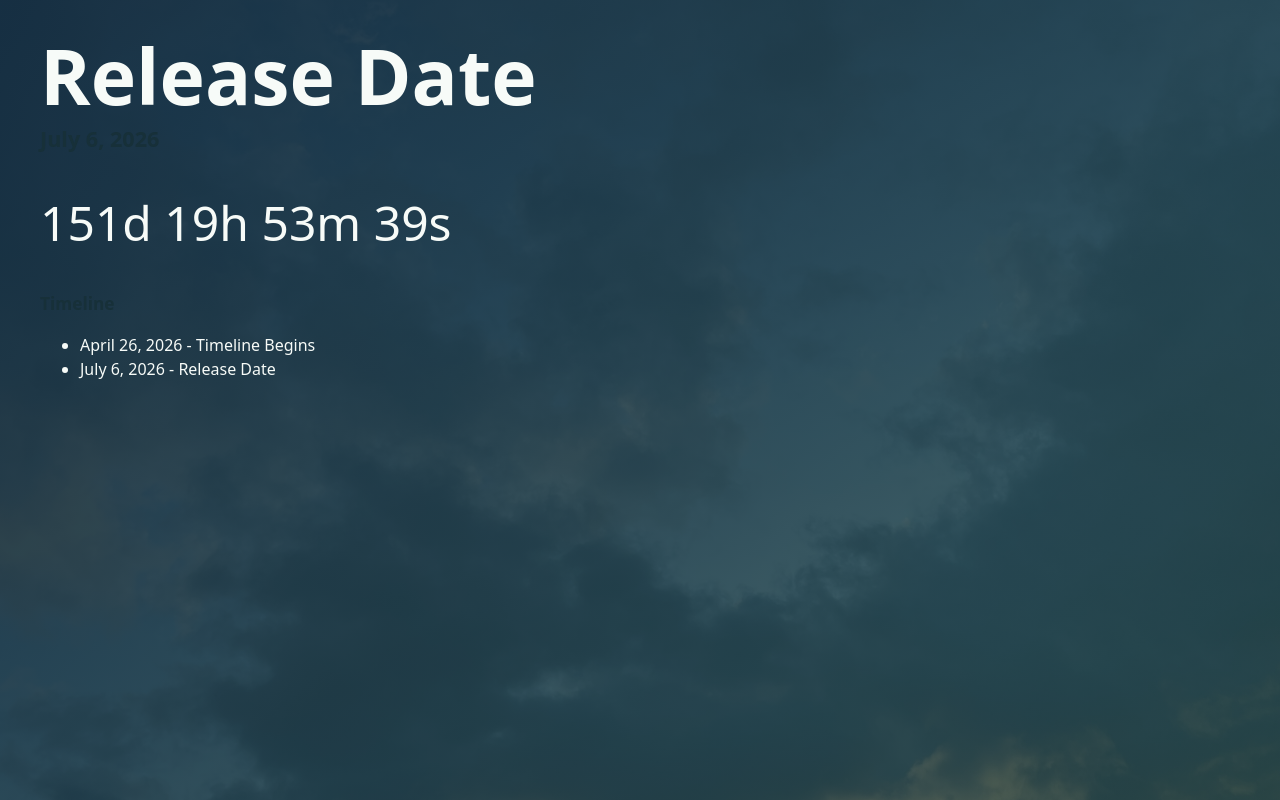
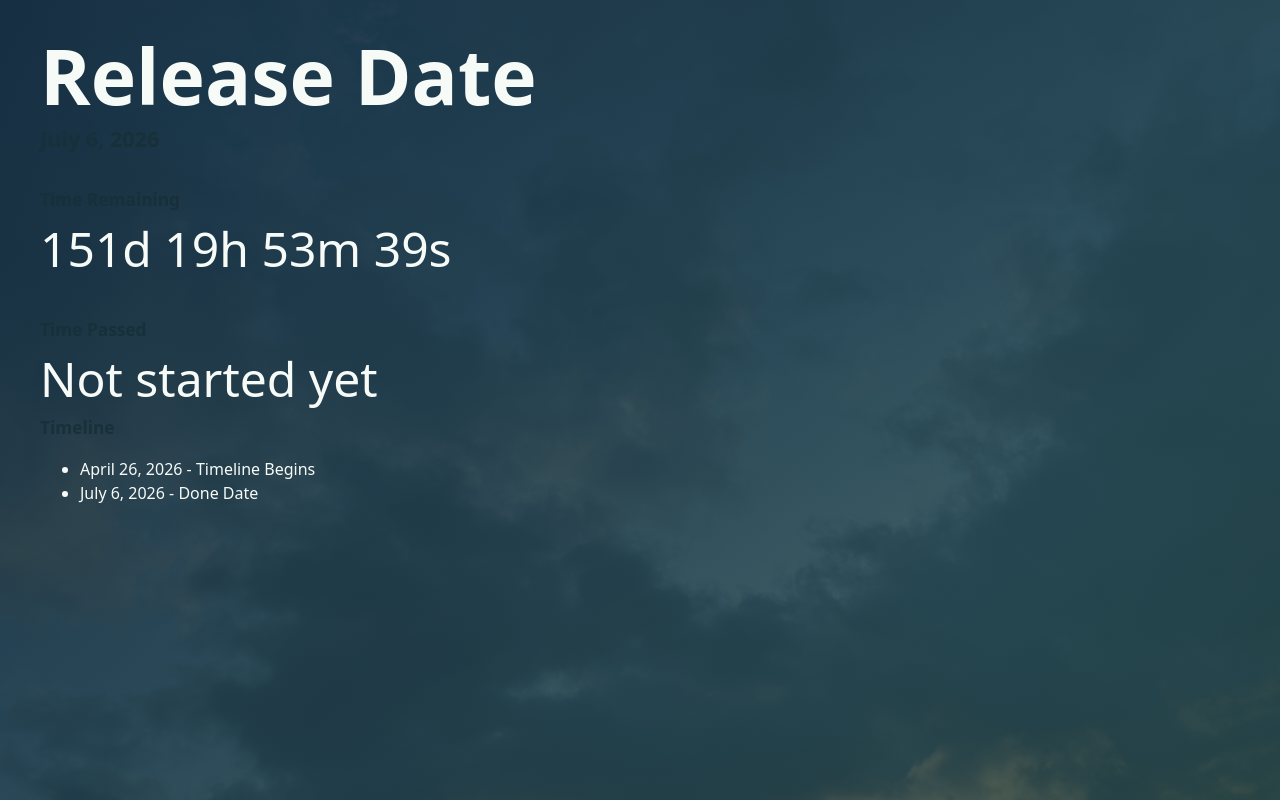
Before and after one commit to btmunger/brianmunger-site, a React (Vite) app: page /countdown in a window 1280 px wide. Built offline with nearby package versions, Linux system fonts and the light colour scheme.

Commit message:
add days passed

```diff
--- a/src/countdown.tsx
+++ b/src/countdown.tsx
@@ -2,27 +2,46 @@ import { useEffect, useState } from "react";
 
 export default function Countdown() {
   const releaseDate = new Date("2026-07-06T00:00:00");
+  const startDate = new Date("2026-04-26T00:00:00");
 
   const [timeLeft, setTimeLeft] = useState("");
+  const [timePassed, setTimePassed] = useState("");
 
   useEffect(() => {
     const interval = setInterval(() => {
       const now = new Date();
-      const diff = releaseDate.getTime() - now.getTime();
 
-      if (diff <= 0) {
-        setTimeLeft("Released!");
-        return;
+      // -------------------
+      // TIME LEFT (to release)
+      // -------------------
+      const diffLeft = releaseDate.getTime() - now.getTime();
+
+      if (diffLeft <= 0) {
+        setTimeLeft("Done!");
+      } else {
+        const days = Math.floor(diffLeft / (1000 * 60 * 60 * 24));
+        const hours = Math.floor((diffLeft / (1000 * 60 * 60)) % 24);
+        const minutes = Math.floor((diffLeft / (1000 * 60)) % 60);
+        const seconds = Math.floor((diffLeft / 1000) % 60);
+
+        setTimeLeft(`${days}d ${hours}h ${minutes}m ${seconds}s`);
       }
 
-      const days = Math.floor(diff / (1000 * 60 * 60 * 24));
-      const hours = Math.floor((diff / (1000 * 60 * 60)) % 24);
-      const minutes = Math.floor((diff / (1000 * 60)) % 60);
-      const seconds = Math.floor((diff / 1000) % 60);
+      // -------------------
+      // TIME PASSED (since start)
+      // -------------------
+      const diffPassed = now.getTime() - startDate.getTime();
 
-      setTimeLeft(
-        `${days}d ${hours}h ${minutes}m ${seconds}s`
-      );
+      if (diffPassed <= 0) {
+        setTimePassed("Not started yet");
+      } else {
+        const days = Math.floor(diffPassed / (1000 * 60 * 60 * 24));
+        const hours = Math.floor((diffPassed / (1000 * 60 * 60)) % 24);
+        const minutes = Math.floor((diffPassed / (1000 * 60)) % 60);
+        const seconds = Math.floor((diffPassed / 1000) % 60);
+
+        setTimePassed(`${days}d ${hours}h ${minutes}m ${seconds}s`);
+      }
     }, 1000);
 
     return () => clearInterval(interval);
@@ -33,15 +52,20 @@ export default function Countdown() {
       <h1>Release Date</h1>
       <h2>July 6, 2026</h2>
 
-      <div style={{ fontSize: "3rem", margin: "2rem 0" }}>
-        {timeLeft}
+      <div style={{ marginTop: "2rem" }}>
+        <h3>Time Remaining</h3>
+        <div style={{ fontSize: "3rem" }}>{timeLeft}</div>
+      </div>
+
+      <div style={{ marginTop: "2rem" }}>
+        <h3>Time Passed</h3>
+        <div style={{ fontSize: "3rem" }}>{timePassed}</div>
       </div>
 
       <h3>Timeline</h3>
-
       <ul>
         <li>April 26, 2026 - Timeline Begins</li>
-        <li>July 6, 2026 - Release Date</li>
+        <li>July 6, 2026 - Done Date</li>
       </ul>
     </main>
   );
```
